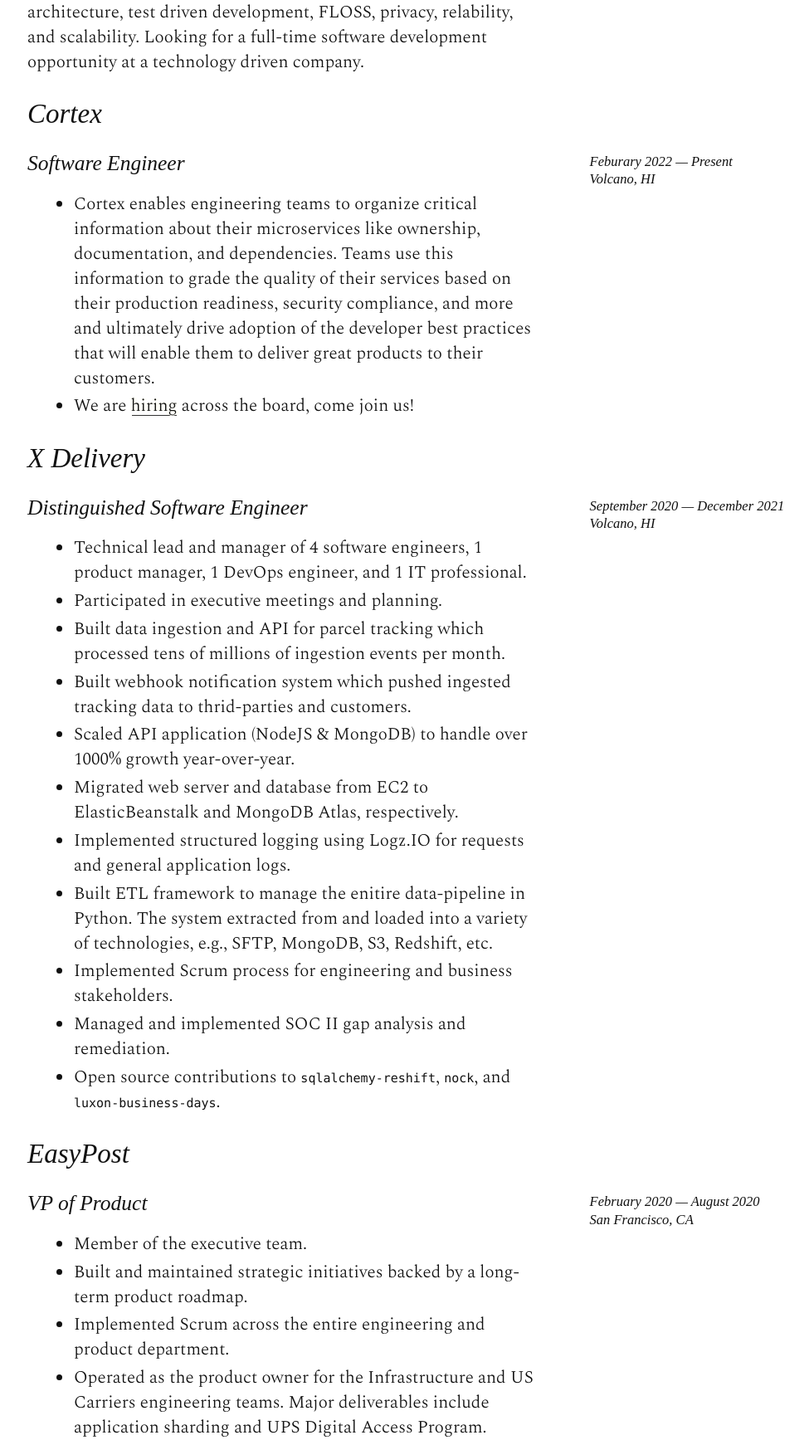
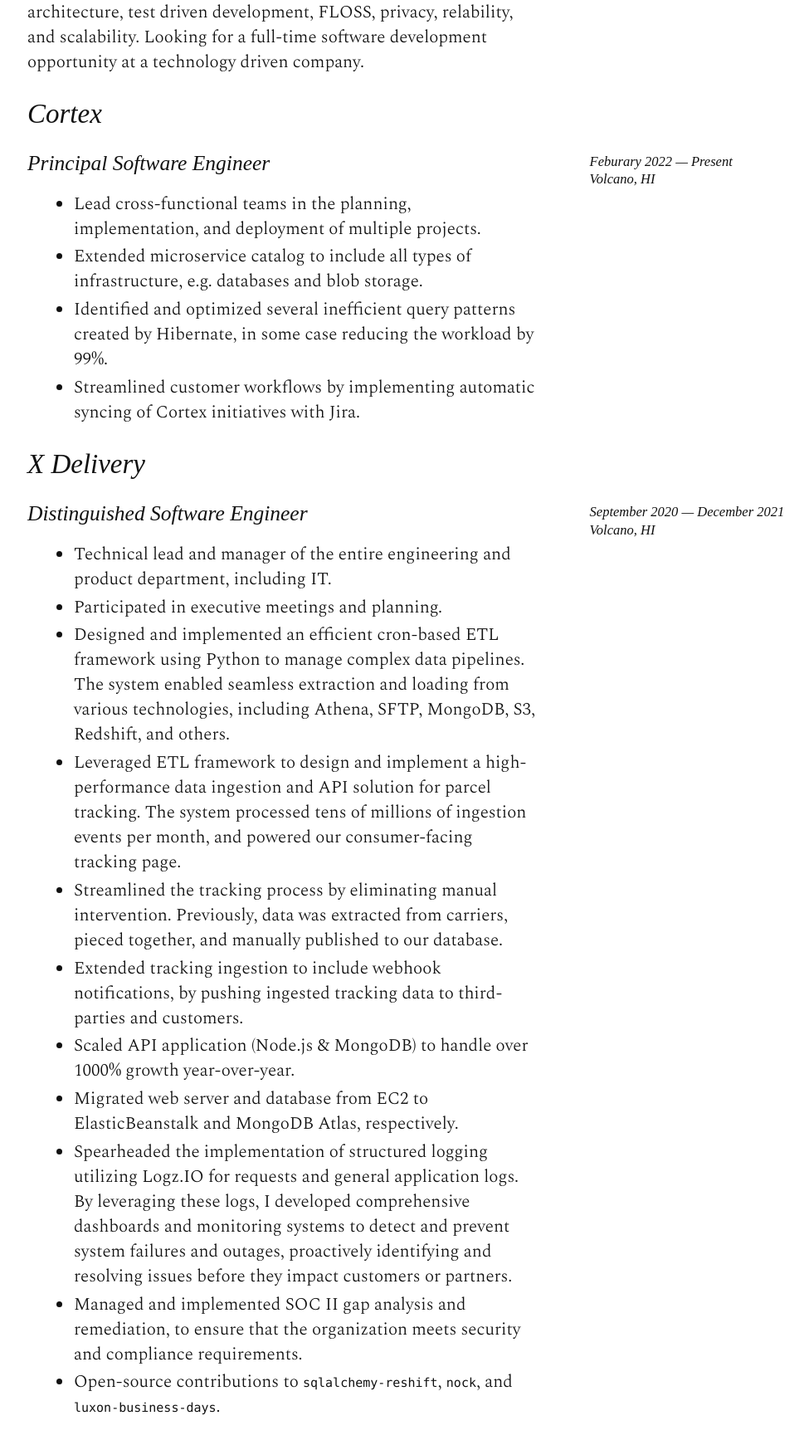
Before and after one commit to att14/trib.one, a Flask app: page /resume in a window 1280 px wide. Shown: the part 259-1994 px from the top of the page at 83% size, without its empty margins (127-1102 px from the left). Run offline with Flask 2, Linux system fonts and the light colour scheme; some web fonts are replaced.

Commit message:
update resume

```diff
--- a/tribone/templates/index.html
+++ b/tribone/templates/index.html
@@ -17,11 +17,7 @@
 <article>
 <section id="andrew-tribone" class="level1">
 <h1>Andrew Tribone</h1>
-<p><a href="/resume"><img src="/static/img/laugh-solid.svg"
-alt="resume" /></a> <a href="https://www.github.com/att14"><img
-src="/static/img/github-square-brands.svg" alt="github" /></a> <a
-href="https://www.linkedin.com/in/andrew-tribone/"><img
-src="/static/img/linkedin-brands.svg" alt="linkedin" /></a></p>
+<p><a href="/resume"><img src="/static/img/laugh-solid.svg" alt="resume" /></a> <a href="https://www.github.com/att14"><img src="/static/img/github-square-brands.svg" alt="github" /></a> <a href="https://www.linkedin.com/in/andrew-tribone/"><img src="/static/img/linkedin-brands.svg" alt="linkedin" /></a></p>
 </section>
 </article>
 </body>
--- a/tribone/templates/resume.html
+++ b/tribone/templates/resume.html
@@ -16,182 +16,112 @@
 <body>
 <article>
 <section id="andrew-tribone-h1" class="level1">
-<h1>Andrew Tribone <span
-class="sidenote-wrapper"><label for="sn-0" class="margin-toggle">&#8853;</label><input type="checkbox" id="sn-0" class="margin-toggle"/><span
-class="marginnote"><a href="mailto:andrew@trib.one">andrew@trib.one</a>
-[andrew at trib dot one]<br><a
-href="https://www.linkedin.com/in/andrew-tribone/"><img src="/static/img/linkedin-brands.svg" width=20px height=20px>/in/andrew-tribone</a><br><a
-href="https://github.com/att14"><img src="/static/img/github-square-brands.svg" width=20px height=20px>/att14</a><br />
+<h1>Andrew Tribone <span class="sidenote-wrapper"><label for="sn-0" class="margin-toggle">&#8853;</label><input type="checkbox" id="sn-0" class="margin-toggle"/><span class="marginnote"><a href="mailto:andrew@trib.one">andrew@trib.one</a> [andrew at trib dot one]<br><a href="https://www.linkedin.com/in/andrew-tribone/"><img src="/static/img/linkedin-brands.svg" width=20px height=20px>/in/andrew-tribone</a><br><a href="https://github.com/att14"><img src="/static/img/github-square-brands.svg" width=20px height=20px>/att14</a><br />
 <br />
 </span></span></h1>
-<p>Pragmatic software engineer and leader passionate about clean
-architecture, test driven development, FLOSS, privacy, relability, and
-scalability. Looking for a full-time software development opportunity at
-a technology driven company.</p>
+<p>Pragmatic software engineer and leader passionate about clean architecture, test driven development, FLOSS, privacy, relability, and scalability. Looking for a full-time software development opportunity at a technology driven company.</p>
 <section id="cortex" class="level2">
 <h2>Cortex</h2>
-<section id="software-engineer-c1" class="level3">
-<h3>Software Engineer <span
-class="sidenote-wrapper"><label for="sn-1" class="margin-toggle">&#8853;</label><input type="checkbox" id="sn-1" class="margin-toggle"/><span
-class="marginnote">Feburary 2022 — Present<br>Volcano, HI<br />
+<section id="principal-software-engineer-c1" class="level3">
+<h3>Principal Software Engineer <span class="sidenote-wrapper"><label for="sn-1" class="margin-toggle">&#8853;</label><input type="checkbox" id="sn-1" class="margin-toggle"/><span class="marginnote">Feburary 2022 — Present<br>Volcano, HI<br />
 <br />
 </span></span></h3>
 <ul>
-<li>Cortex enables engineering teams to organize critical information
-about their microservices like ownership, documentation, and
-dependencies. Teams use this information to grade the quality of their
-services based on their production readiness, security compliance, and
-more and ultimately drive adoption of the developer best practices that
-will enable them to deliver great products to their customers.</li>
-<li>We are <a href="https://www.cortex.io/careers">hiring</a> across the
-board, come join us!</li>
+<li>Lead cross-functional teams in the planning, implementation, and deployment of multiple projects.</li>
+<li>Extended microservice catalog to include all types of infrastructure, e.g. databases and blob storage.</li>
+<li>Identified and optimized several inefficient query patterns created by Hibernate, in some case reducing the workload by 99%.</li>
+<li>Streamlined customer workflows by implementing automatic syncing of Cortex initiatives with Jira.</li>
 </ul>
 </section>
 </section>
 <section id="x-delivery" class="level2">
 <h2>X Delivery</h2>
 <section id="distinguished-software-engineer-x1" class="level3">
-<h3>Distinguished Software Engineer <span
-class="sidenote-wrapper"><label for="sn-2" class="margin-toggle">&#8853;</label><input type="checkbox" id="sn-2" class="margin-toggle"/><span
-class="marginnote">September 2020 — December 2021<br>Volcano, HI<br />
+<h3>Distinguished Software Engineer <span class="sidenote-wrapper"><label for="sn-2" class="margin-toggle">&#8853;</label><input type="checkbox" id="sn-2" class="margin-toggle"/><span class="marginnote">September 2020 — December 2021<br>Volcano, HI<br />
 <br />
 </span></span></h3>
 <ul>
-<li>Technical lead and manager of 4 software engineers, 1 product
-manager, 1 DevOps engineer, and 1 IT professional.</li>
+<li>Technical lead and manager of the entire engineering and product department, including IT.</li>
 <li>Participated in executive meetings and planning.</li>
-<li>Built data ingestion and API for parcel tracking which processed
-tens of millions of ingestion events per month.</li>
-<li>Built webhook notification system which pushed ingested tracking
-data to thrid-parties and customers.</li>
-<li>Scaled API application (NodeJS &amp; MongoDB) to handle over 1000%
-growth year-over-year.</li>
-<li>Migrated web server and database from EC2 to ElasticBeanstalk and
-MongoDB Atlas, respectively.</li>
-<li>Implemented structured logging using Logz.IO for requests and
-general application logs.</li>
-<li>Built ETL framework to manage the enitire data-pipeline in Python.
-The system extracted from and loaded into a variety of technologies,
-e.g., SFTP, MongoDB, S3, Redshift, etc.</li>
-<li>Implemented Scrum process for engineering and business
-stakeholders.</li>
-<li>Managed and implemented SOC II gap analysis and remediation.</li>
-<li>Open source contributions to <code>sqlalchemy-reshift</code>,
-<code>nock</code>, and <code>luxon-business-days</code>.</li>
+<li>Designed and implemented an efficient cron-based ETL framework using Python to manage complex data pipelines. The system enabled seamless extraction and loading from various technologies, including Athena, SFTP, MongoDB, S3, Redshift, and others.</li>
+<li>Leveraged ETL framework to design and implement a high-performance data ingestion and API solution for parcel tracking. The system processed tens of millions of ingestion events per month, and powered our consumer-facing tracking page.</li>
+<li>Streamlined the tracking process by eliminating manual intervention. Previously, data was extracted from carriers, pieced together, and manually published to our database.</li>
+<li>Extended tracking ingestion to include webhook notifications, by pushing ingested tracking data to third-parties and customers.</li>
+<li>Scaled API application (Node.js &amp; MongoDB) to handle over 1000% growth year-over-year.</li>
+<li>Migrated web server and database from EC2 to ElasticBeanstalk and MongoDB Atlas, respectively.</li>
+<li>Spearheaded the implementation of structured logging utilizing Logz.IO for requests and general application logs. By leveraging these logs, I developed comprehensive dashboards and monitoring systems to detect and prevent system failures and outages, proactively identifying and resolving issues before they impact customers or partners.</li>
+<li>Managed and implemented SOC II gap analysis and remediation, to ensure that the organization meets security and compliance requirements.</li>
+<li>Open-source contributions to <code>sqlalchemy-reshift</code>, <code>nock</code>, and <code>luxon-business-days</code>.</li>
 </ul>
 </section>
 </section>
 <section id="easypost" class="level2">
 <h2>EasyPost</h2>
 <section id="vp-of-product-e4" class="level3">
-<h3>VP of Product <span
-class="sidenote-wrapper"><label for="sn-3" class="margin-toggle">&#8853;</label><input type="checkbox" id="sn-3" class="margin-toggle"/><span
-class="marginnote">February 2020 — August 2020<br>San Francisco,
-CA<br />
+<h3>VP of Product <span class="sidenote-wrapper"><label for="sn-3" class="margin-toggle">&#8853;</label><input type="checkbox" id="sn-3" class="margin-toggle"/><span class="marginnote">February 2020 — August 2020<br>San Francisco, CA<br />
 <br />
 </span></span></h3>
 <ul>
 <li>Member of the executive team.</li>
-<li>Built and maintained strategic initiatives backed by a long-term
-product roadmap.</li>
-<li>Implemented Scrum across the entire engineering and product
-department.</li>
-<li>Operated as the product owner for the Infrastructure and US Carriers
-engineering teams. Major deliverables include application sharding and
-UPS Digital Access Program.</li>
-<li>Implemented regular communication with executives, and other
-stakeholders, with regard to the roadmap and its progress.</li>
-<li>Developed an OKR process for the product management team and
-individuals to continue to assure a metrics based approach and to drive
-career development.</li>
+<li>Built and maintained strategic initiatives backed by a long-term product roadmap.</li>
+<li>Revamped the engineering and product departments by successfully implementing the Agile Scrum methodology, resulting in enhanced project timeline estimation and effective communication of expectations to the management.</li>
+<li>Operated as the product owner for the Infrastructure and US Carriers engineering teams. Major deliverables include application sharding and UPS Digital Access Program.</li>
+<li>Established regular communication with executives, and other stakeholders, regarding the roadmap and its progress.</li>
+<li>Developed a regular OKR process for the product management team and individuals to continue to assure a metrics-based approach and to drive career development.</li>
 </ul>
 </section>
 <section id="director-of-product-e3" class="level3">
-<h3>Director of Product <span
-class="sidenote-wrapper"><label for="sn-4" class="margin-toggle">&#8853;</label><input type="checkbox" id="sn-4" class="margin-toggle"/><span
-class="marginnote">December 2018 — February 2020<br>San Francisco,
-CA<br />
+<h3>Director of Product <span class="sidenote-wrapper"><label for="sn-4" class="margin-toggle">&#8853;</label><input type="checkbox" id="sn-4" class="margin-toggle"/><span class="marginnote">December 2018 — February 2020<br>San Francisco, CA<br />
 <br />
 </span></span></h3>
 <ul>
-<li>Founding member of the Product Management organization at
-EasyPost.</li>
-<li>Implemented scalable internal processes for customer escalation
-management, internal and external feature requests, vendor reviews,
-etc.</li>
-<li>Improved existing products and built new market-defining products
-with a focus on making data-driven decisions.</li>
-<li>Grew the team to 10+ product managers and designers.</li>
+<li>Founding member of the Product Management organization at EasyPost.</li>
+<li>Implemented scalable internal processes for customer escalation management, internal and external feature requests, vendor reviews, etc.</li>
+<li>Improved existing products and built new market-defining products with a focus on making data-driven decisions.</li>
+<li>Recruited and trained a high-performing team of 10+ product managers and designers, with a focus on building a diverse and collaborative group. Developed and implemented initiatives to support their professional growth, including mentorship programs and training sessions.</li>
 </ul>
 </section>
 <section id="principal-software-engineer-e2" class="level3">
-<h3>Principal Software Engineer <span
-class="sidenote-wrapper"><label for="sn-5" class="margin-toggle">&#8853;</label><input type="checkbox" id="sn-5" class="margin-toggle"/><span
-class="marginnote">January 2018 — December 2018<br>San Francisco,
-CA<br />
+<h3>Principal Software Engineer <span class="sidenote-wrapper"><label for="sn-5" class="margin-toggle">&#8853;</label><input type="checkbox" id="sn-5" class="margin-toggle"/><span class="marginnote">January 2018 — December 2018<br>San Francisco, CA<br />
 <br />
 </span></span></h3>
 <ul>
-<li>Day-to-day operator of the Engineering team, head of technical
-support, and lead application developer.</li>
-<li>Built the first version of our warehouse management system, order
-management system and transportation management system. Deployed and
-operated in four warehouses across the country, shipping hundres of
-thousands of packages per month.</li>
-<li>Scaled shipping API to support tens of millions of labels generated
-and hundredes of millions of inbound and outbound requests per
-month.</li>
-<li>Hired and managed, directly or indirectly, several dozen
-engineers.</li>
+<li>Day-to-day operator of the Engineering team, head of technical support, and lead application developer.</li>
+<li>Built the first version of our warehouse management system, order management system and transportation management system. Deployed and operated in four warehouses across the country, shipping hundreds of thousands of packages per month.</li>
+<li>Scaled shipping API to support tens of millions of labels generated and hundreds of millions of inbound and outbound requests per month.</li>
+<li>Hired and managed, directly or indirectly, several dozen engineers.</li>
 </ul>
 </section>
 <section id="senior-software-engineer-e1" class="level3">
-<h3>Senior Software Engineer <span
-class="sidenote-wrapper"><label for="sn-6" class="margin-toggle">&#8853;</label><input type="checkbox" id="sn-6" class="margin-toggle"/><span
-class="marginnote">February 2014 — January 2018<br>San Francisco,
-CA<br />
+<h3>Senior Software Engineer <span class="sidenote-wrapper"><label for="sn-6" class="margin-toggle">&#8853;</label><input type="checkbox" id="sn-6" class="margin-toggle"/><span class="marginnote">February 2014 — January 2018<br>San Francisco, CA<br />
 <br />
 </span></span></h3>
 <ul>
-<li>Application developer focused on infrastructure related projects,
-e.g. service oriented architecture, message queues, testing and software
-design.</li>
-<li>Introduced and scalled <code>beanstalkd</code> message queue that
-was responsible for processing hundreds of millions of jobs per month.
-Contributed to open-source projects related to
-<code>beanstalkd</code>.</li>
-<li>Deployed EasyPost’s first microservice which grew to over 200.</li>
-<li>Contributed heavily to system monitoring through structured logging
-and statistics collection. Our ELK stack processed hundreds of millions
-of requests per day, and we collected thousands of distinct timeseries
-metrics.</li>
-<li>Guided planning and architure of refactoring monolith in to multiple
-microservices.</li>
+<li>Application developer focused on infrastructure related projects, e.g. service-oriented architecture, message queues, testing and software design.</li>
+<li>Introduced and scaled <code>beanstalkd</code> message queue that was responsible for processing hundreds of millions of jobs per month. Contributed to open-source projects related to <code>beanstalkd</code>.</li>
+<li>Deployed EasyPost’s first microservice, which grew to over 200.</li>
+<li>Contributed heavily to system monitoring through structured logging and statistics collection. Our ELK stack processed hundreds of millions of requests per day, and we collected thousands of distinct time series metrics.</li>
+<li>Guided planning and architecture of refactoring monolith in to multiple microservices.</li>
 </ul>
 </section>
 </section>
 <section id="yelp" class="level2">
 <h2>Yelp</h2>
 <section id="software-engineer-y1" class="level3">
-<h3>Software Engineer <span
-class="sidenote-wrapper"><label for="sn-7" class="margin-toggle">&#8853;</label><input type="checkbox" id="sn-7" class="margin-toggle"/><span
-class="marginnote">January 2012 — January 2014<br>San Francisco,
-CA<br />
+<h3>Software Engineer <span class="sidenote-wrapper"><label for="sn-7" class="margin-toggle">&#8853;</label><input type="checkbox" id="sn-7" class="margin-toggle"/><span class="marginnote">January 2012 — January 2014<br>San Francisco, CA<br />
 <br />
 </span></span></h3>
 <ul>
-<li>Application developer focused on B2B APIs for data ingestion and
-syndication.</li>
+<li>Application developer focused on B2B APIs for data ingestion and syndication.</li>
+<li>Facilitated Yelp’s purchase of Qype by ingesting all company and review data.</li>
+<li>Enabled Apple Map’s integration with differential based data dumps of businesses and reviews.</li>
 </ul>
 </section>
 </section>
 <section id="university-of-pittsburgh" class="level2">
 <h2>University of Pittsburgh</h2>
 <section id="bs-computer-sciencep1" class="level3">
-<h3>BS, Computer Science<span
-class="sidenote-wrapper"><label for="sn-8" class="margin-toggle">&#8853;</label><input type="checkbox" id="sn-8" class="margin-toggle"/><span
-class="marginnote">September 2007 — December 2011<br>Pittsburgh,
-PA<br />
+<h3>BS, Computer Science<span class="sidenote-wrapper"><label for="sn-8" class="margin-toggle">&#8853;</label><input type="checkbox" id="sn-8" class="margin-toggle"/><span class="marginnote">September 2007 — December 2011<br>Pittsburgh, PA<br />
 <br />
 </span></span></h3>
 </section>
```
Also changed, not shown: tribone/templates/markdown/resume-pdf.md (+27 -15 lines), tribone/templates/markdown/resume.md (+27 -26 lines), 1 other file.
